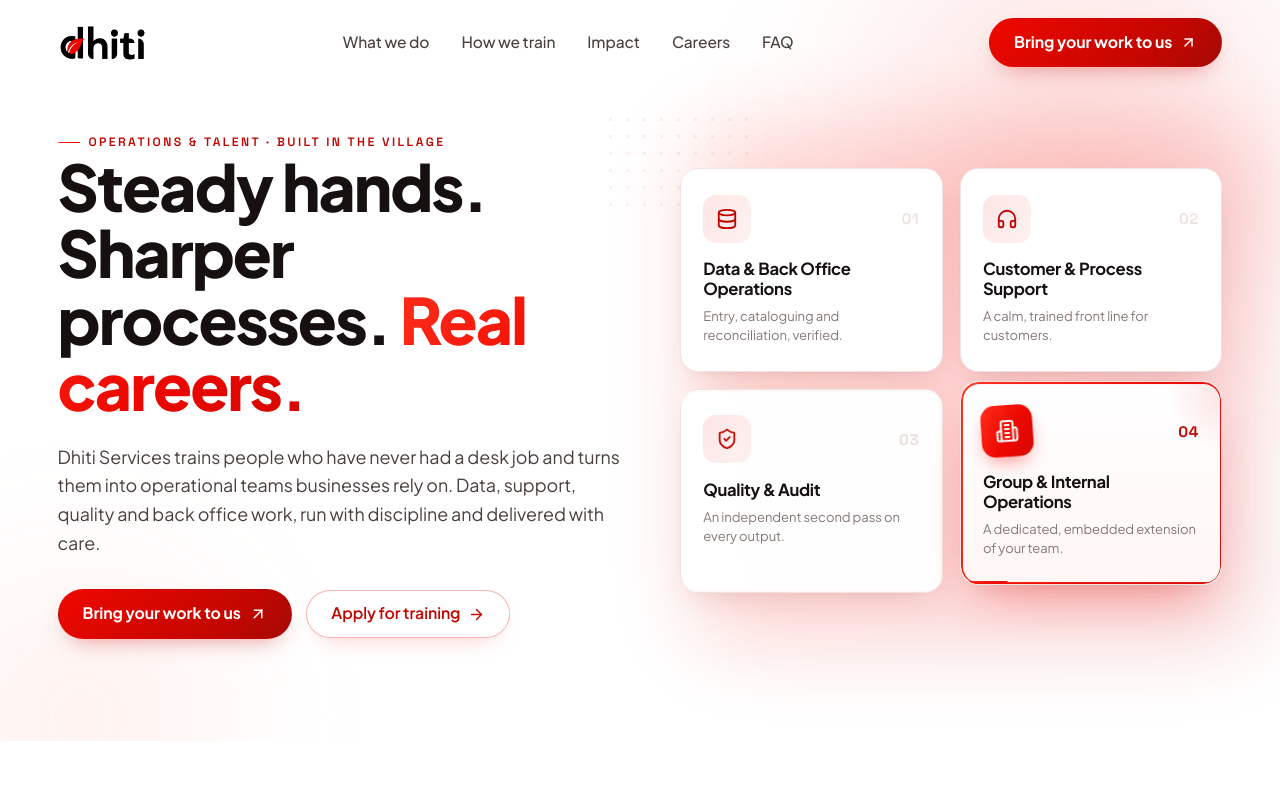
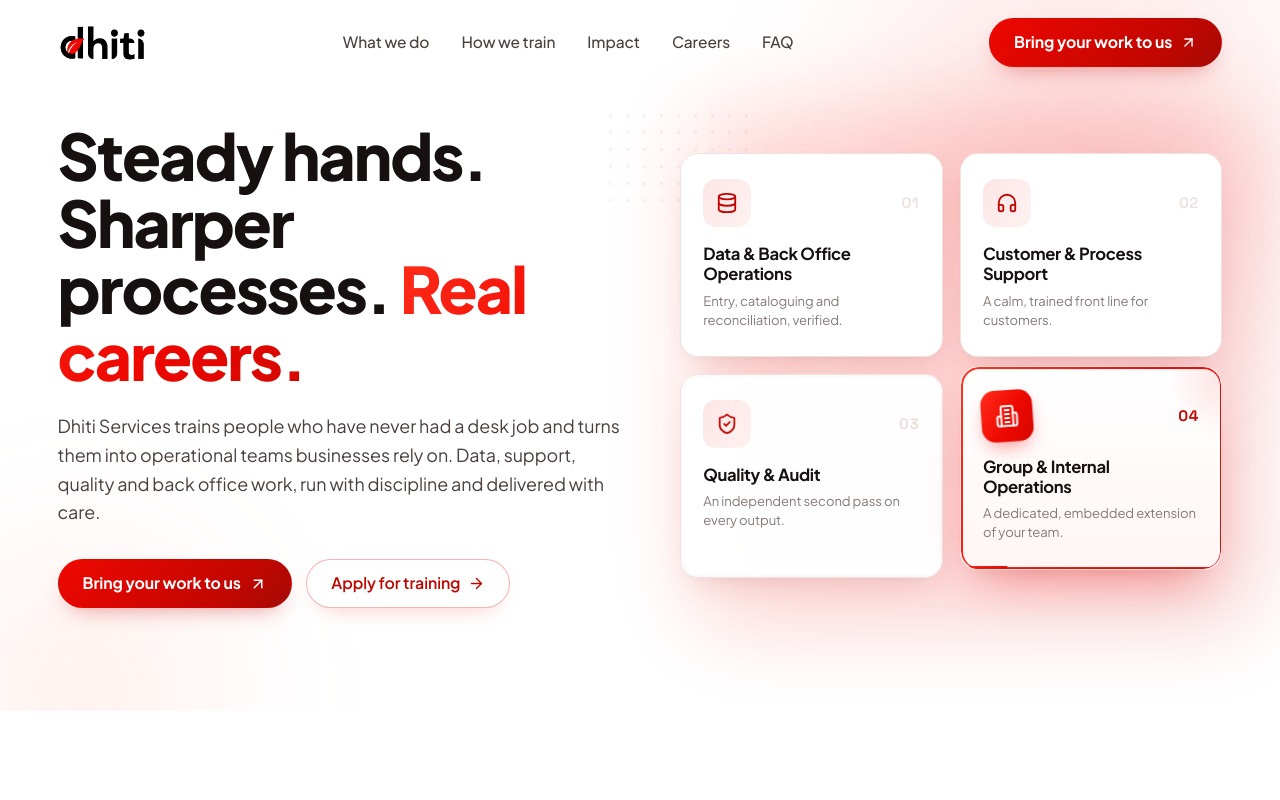
Before and after one commit to dhitiservices/DhitiServices, a React (Vite) app: page / in a window 1280 px wide. Shown: the top 800 px of the page. Built offline with nearby package versions, Linux system fonts and the light colour scheme.

Commit message:
Update website

```diff
--- a/src/DhitiServices.jsx
+++ b/src/DhitiServices.jsx
@@ -307,7 +307,6 @@ export default function DhitiSite() {
         </div>
         <div className="dh-wrap dh-hero-grid">
           <div>
-            <div className="dh-eyebrow" data-reveal>Operations &amp; Talent · built in the village</div>
             <h1 className="dh-hero-title" data-reveal style={{ "--d": 1 }}>
               Steady hands. Sharper processes. <span className="dh-grad">Real careers.</span>
             </h1>
```
Also changed, not shown: src/assets/logos/techspian.png, src/assets/logos/zealconnect.png, 1 other file (tests, documents, lock files or other folders).
